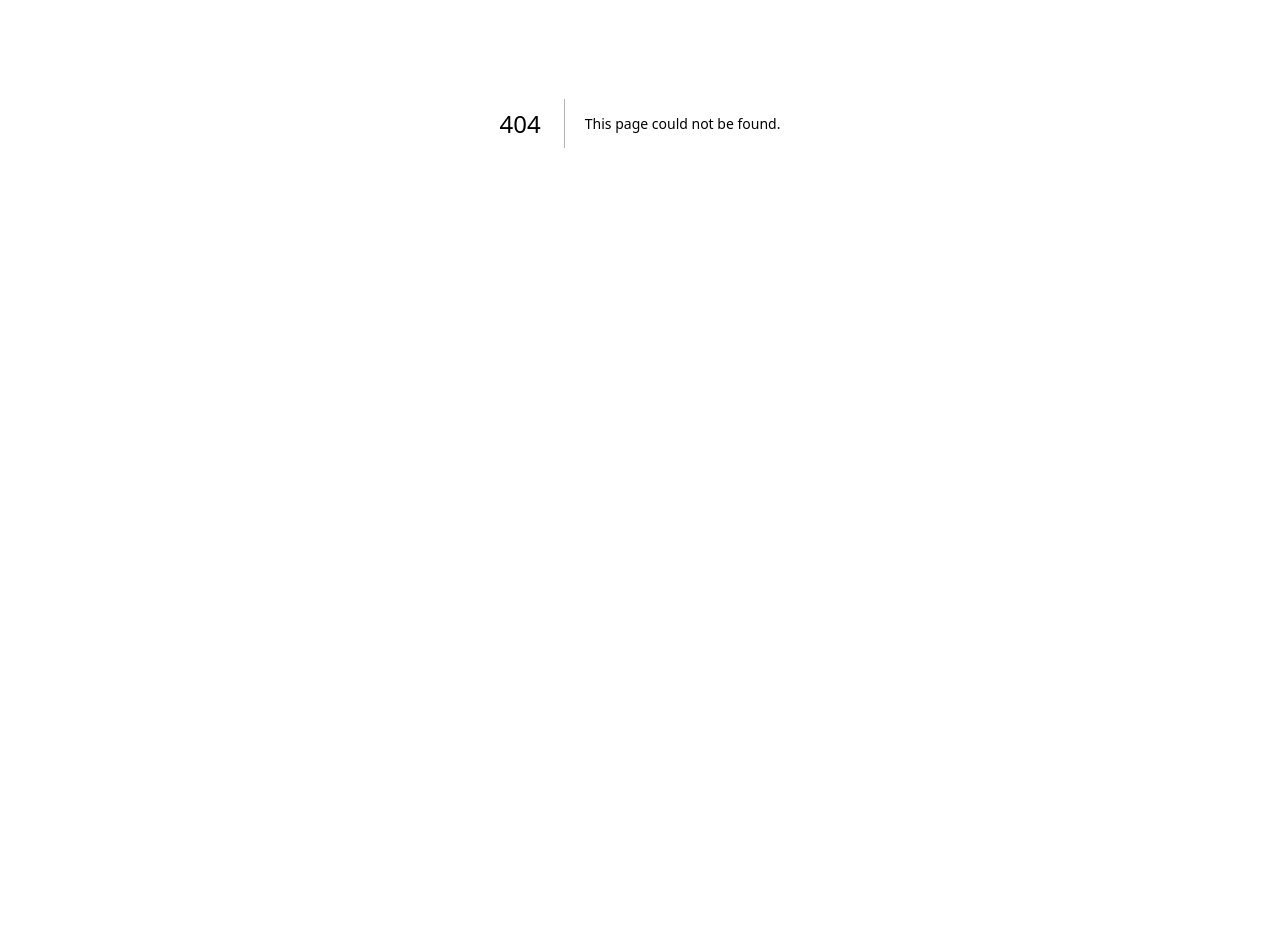
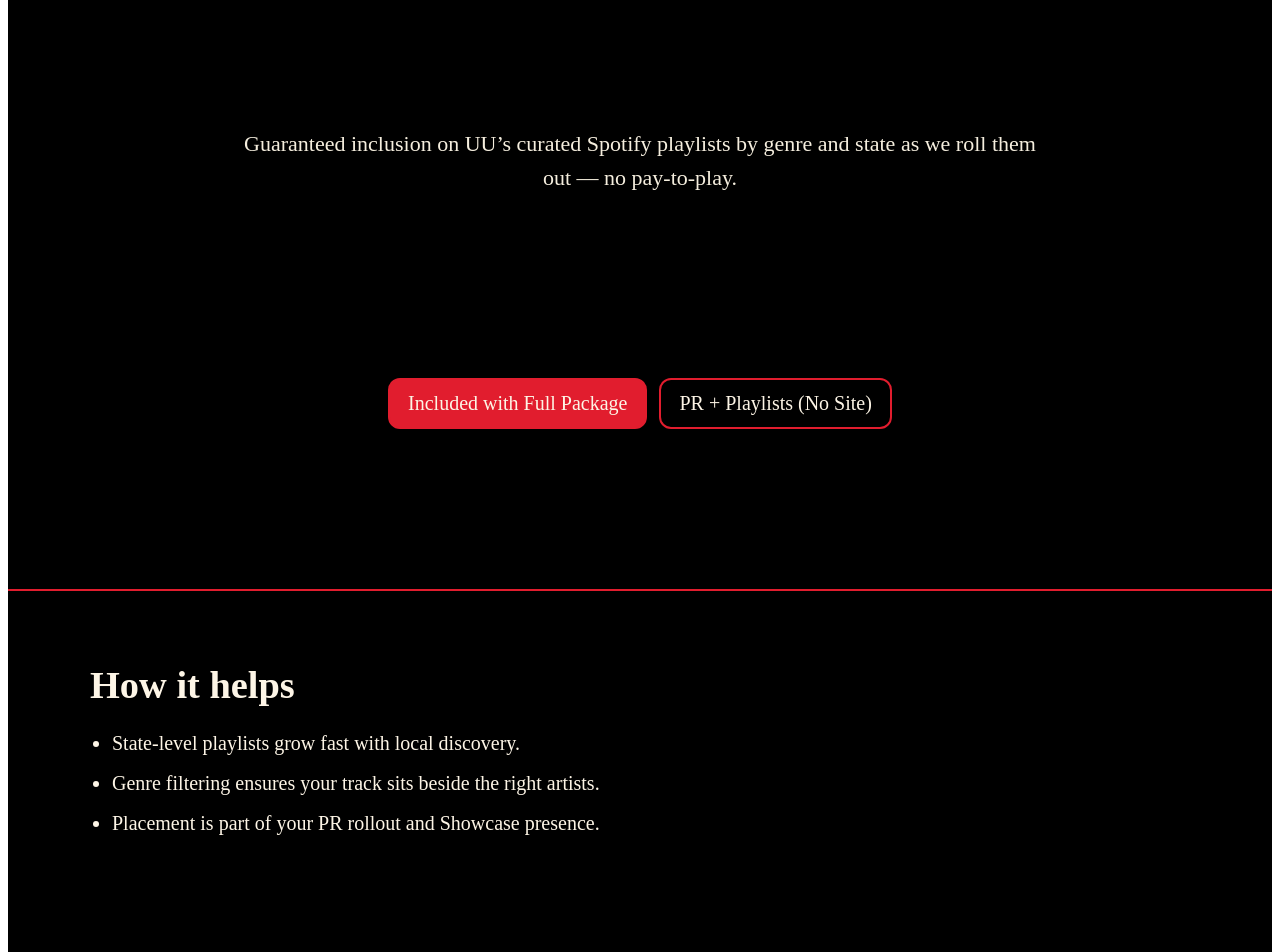
Before and after one commit to theunsignedunderground/uu-main-site, a Next.js app: page /playlists in a window 1280 px wide. Before the commit this address had no page. Shown: the part 380-1332 px from the top of the page. Before the commit the page ends 903 px from the top, so only its background shows below. Built offline with nearby package versions, Linux system fonts and the light colour scheme.

Commit message:
Create playlists.js

```diff
--- /dev/null
+++ b/pages/playlists.js
@@ -0,0 +1,66 @@
+import Head from "next/head";
+
+export default function Playlists() {
+  return (
+    <>
+      <Head>
+        <title>Playlists — The Unsigned Underground</title>
+        <meta name="description" content="Curated playlist inclusion by genre and state as we roll out — no pay-to-play, artist-first." />
+      </Head>
+
+      <main>
+        <section className="hero">
+          <h1>Curated Playlists</h1>
+          <p>Guaranteed inclusion on UU’s curated Spotify playlists by genre and state as we roll them out — no pay-to-play.</p>
+          <div className="actions">
+            <a className="btn solid" href="/pricing#annual">Included with Full Package</a>
+            <a className="btn outline" href="/pricing#pr">PR + Playlists (No Site)</a>
+          </div>
+        </section>
+
+        <section className="block">
+          <h2>How it helps</h2>
+          <ul className="list">
+            <li>State-level playlists grow fast with local discovery.</li>
+            <li>Genre filtering ensures your track sits beside the right artists.</li>
+            <li>Placement is part of your PR rollout and Showcase presence.</li>
+          </ul>
+        </section>
+
+        <section className="block">
+          <h3>What we manage</h3>
+          <ul className="list">
+            <li>Playlist submissions & slots aligned to your city/genre rollout.</li>
+            <li>No third-party “pay for placement” schemes — artist-first.</li>
+            <li>Clear guidelines for what to submit and when.</li>
+          </ul>
+        </section>
+
+        <section className="block">
+          <div className="mock">Playlist grid / artwork preview here</div>
+        </section>
+      </main>
+
+      <style jsx>{styles}</style>
+    </>
+  );
+}
+
+const colors = { outlawRed: "#e11d2e", vintageCream: "#fdf5e6", black: "#000" };
+const styles = `
+  main { color: ${colors.vintageCream}; background: ${colors.black}; }
+  .hero { min-height: 88vh; display: grid; place-items: center; text-align: center;
+    padding: clamp(40px, 6vw, 80px) clamp(20px, 4vw, 40px); border-bottom: 2px solid ${colors.outlawRed}; }
+  .hero h1 { font-size: clamp(34px, 4.2vw, 56px); margin: 0 0 10px; line-height: 1.12; }
+  .hero p { font-size: clamp(18px, 2vw, 22px); line-height: 1.55; max-width: 820px; margin: 0 auto 18px; color: #f5eede; }
+  .actions { display:flex; gap:12px; justify-content:center; flex-wrap:wrap; }
+  .btn { font-size: clamp(16px, 1.8vw, 20px); padding: 12px 18px; border-radius: 12px; text-decoration:none; }
+  .btn.solid { background:${colors.outlawRed}; color:${colors.vintageCream}; border:2px solid ${colors.outlawRed}; }
+  .btn.outline { color:${colors.vintageCream}; border:2px solid ${colors.outlawRed}; }
+  .block { max-width:1100px; margin:0 auto; padding: clamp(44px, 6vw, 72px) clamp(20px, 4vw, 40px); }
+  .block h2 { font-size: clamp(26px, 3vw, 40px); margin: 0 0 12px; }
+  .block h3 { font-size: clamp(22px, 2.6vw, 32px); margin: 0 0 10px; }
+  .list { font-size: clamp(18px, 2vw, 20px); line-height: 1.6; padding-left: 1.1em; }
+  .list li + li { margin-top: 8px; }
+  .mock { height: clamp(220px, 40vw, 420px); border: 2px dashed ${colors.outlawRed}; border-radius:14px; display:grid; place-items:center; opacity:.9; }
+`;
```
